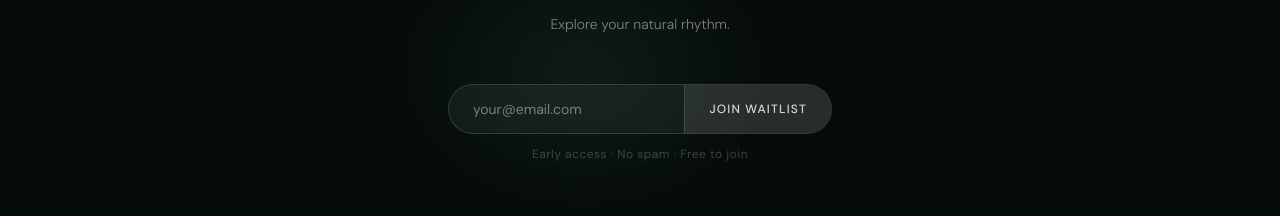
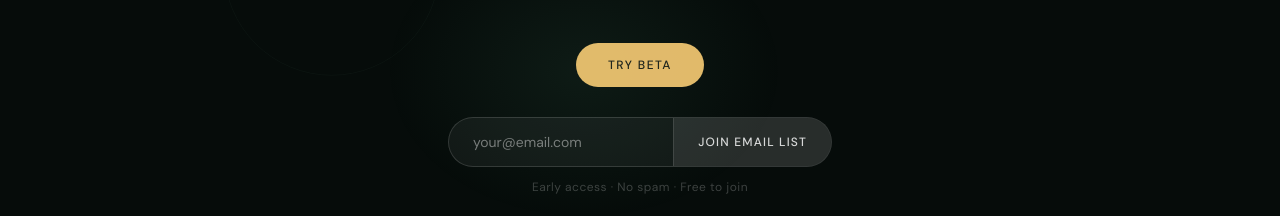
Before and after one commit to refr4ming/reframe_landing_update, a Next.js app: page / in a window 1280 px wide. Shown: the part 575-791 px from the top of the page. Built offline with nearby package versions, Linux system fonts and the light colour scheme.

Commit message:
added beta

```diff
--- a/components/hero.tsx
+++ b/components/hero.tsx
@@ -146,6 +146,23 @@ export function Hero() {
         Explore your natural rhythm.
       </p>
 
+      {/* Try Beta button */}
+      <div style={{ animation: "fadeUp 0.9s ease both 0.46s" }} className="mb-10">
+        <a
+          href="https://chat.justreframe.com"
+          target="_blank"
+          rel="noopener noreferrer"
+          className="text-xs font-medium uppercase tracking-widest px-8 py-3.5 rounded-full transition-all duration-200 hover:opacity-90"
+          style={{
+            letterSpacing: "0.12em",
+            color: "rgba(20,30,25,0.95)",
+            background: "rgba(255,210,120,0.88)",
+          }}
+        >
+          Try Beta
+        </a>
+      </div>
+
       {/* Waitlist form */}
       <div
         className="flex flex-col items-center gap-3 w-full max-w-sm"
@@ -185,7 +202,7 @@ export function Hero() {
                   borderLeft: "0.5px solid rgba(255,255,255,0.11)",
                 }}
               >
-                {status === "loading" ? "Sending..." : "Join waitlist"}
+                {status === "loading" ? "Sending..." : "Join email list"}
               </button>
             </div>
             {status === "error" && (
--- a/package.json
+++ b/package.json
@@ -3,7 +3,7 @@
   "version": "0.1.0",
   "private": true,
   "scripts": {
-    "dev": "next dev",
+    "dev": "next dev --hostname 127.0.0.1",
     "build": "next build",
     "start": "next start",
     "lint": "eslint ."
```
